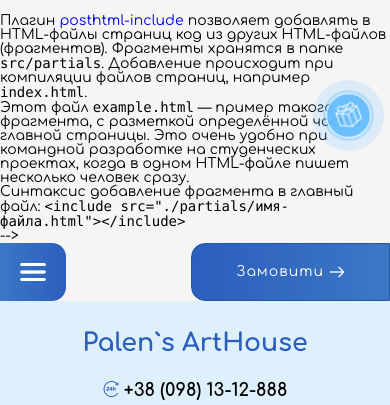
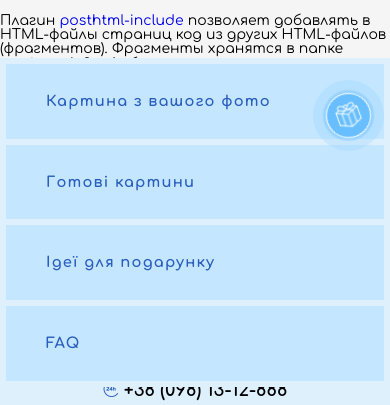
Before and after one commit to gnatuk2312/palens-art-house, a website built with Parcel: page src/index.html in a window 390 px wide. Both pictures are taken after a click on the element 33 px from the left and 272 px from the top of the page. Shown: the top 405 px of the page. Built offline with nearby package versions, Linux system fonts and the light colour scheme; files whose address does not match are found by name.

Commit message:
JS: burger-menu

```diff
--- a/src/index.html
+++ b/src/index.html
@@ -30,7 +30,7 @@
 					<img src="images/svg/menu.png" class="svg__big menu" alt="menu">
 					<img src="images/svg/close.png" class="svg__big close-menu" alt="close-menu">
 				</div>
-				<div data-modal class="header-menu__list burger-list">
+				<div data-modal class="header-menu__list burger-list" style="display: none;">
 					<div class="burger-list__item">
 						<a href="#styles">Картина з вашого фото</a>
 					</div>
--- a/src/modules/burger.js
+++ b/src/modules/burger.js
@@ -1,8 +1,8 @@
 const burger = () => {
-	function showBurgerList(triggerBtn, burgerList, listItem) {
+	function showBurgerList(triggerBtn, burgerList, listItems) {
 		const trigger = document.querySelector(triggerBtn),
 			list = document.querySelector(burgerList),
-			item = document.quer
+			items = document.querySelectorAll(listItems);
 
 		trigger.addEventListener('click', () => {
 			if (list.style.display == "none") {
@@ -13,14 +13,19 @@ const burger = () => {
 				list.style.display = "none";
 				trigger.children[0].style.display = 'block';
 				trigger.children[1].style.display = 'none';
-			}
+			};
+		});
 
+		items.forEach(item => {
+			item.addEventListener('click', () => {
+				list.style.display = "none";
+				trigger.children[0].style.display = 'block';
+				trigger.children[1].style.display = 'none';
+			});
 		});
 
 
-
-
 	};
-	showBurgerList('.header-menu__burger', '.burger-list');
+	showBurgerList('.header-menu__burger', '.burger-list', '.burger-list__item');
 };
 export default burger;
--- a/src/sass/_example.scss
+++ b/src/sass/_example.scss
@@ -186,7 +186,6 @@ body {
 		}
 	}
 	.burger-list {
-		display: none;
 		position: absolute;
 		width: 50%;
 		top: 58px;
```
